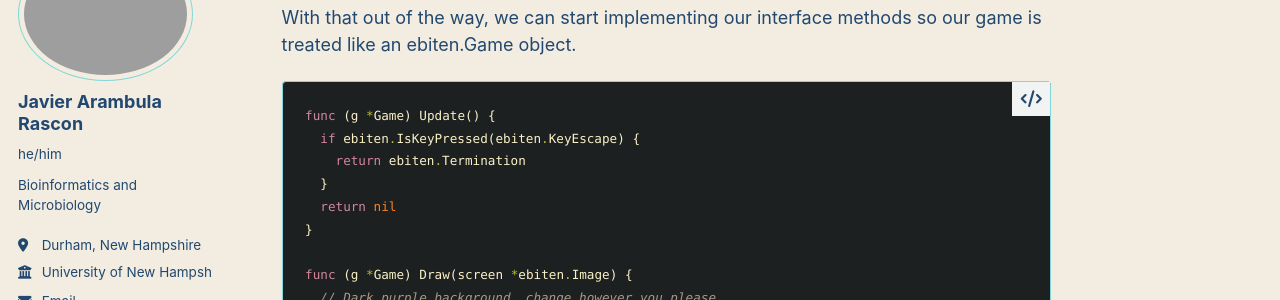
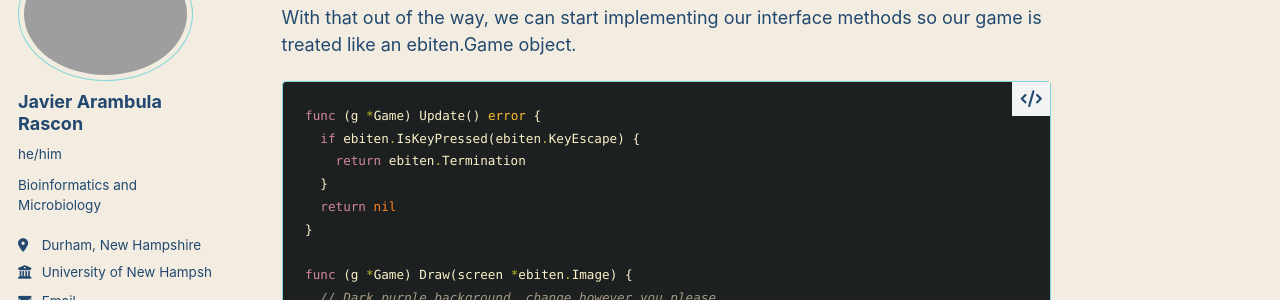
Before and after one commit to aram2608/aram2608.github.io, a Jekyll site: the page built from _posts/2025-11-03-space-invaders-go1.md, in a window 1280 px wide and 900 px high, scrolled down 3677 px. Shown: the part 152-452 px from the top of the window. Built offline with Jekyll 4.4.1, drawn with Linux system fonts in a browser that asks for light colours; a script that is not in the unit is left out.

Commit message:
small semantic fixes i missed

````diff
--- a/_posts/2025-11-03-space-invaders-go1.md
+++ b/_posts/2025-11-03-space-invaders-go1.md
@@ -167,7 +167,7 @@ With that out of the way, we can start implementing our interface methods so our
 game is treated like an ebiten.Game object.
 
 ```go
-func (g *Game) Update() {
+func (g *Game) Update() error {
   if ebiten.IsKeyPressed(ebiten.KeyEscape) {
     return ebiten.Termination
   }
@@ -228,8 +228,10 @@ If you are unsure what to include, it should look something like this so far.
 
 ```go
 import (
-  "log"
-  "github.com/hajimehoshi/ebiten/v2"
+	"image/color"
+	"log"
+
+	"github.com/hajimehoshi/ebiten/v2"
 )
 ```
 
````
